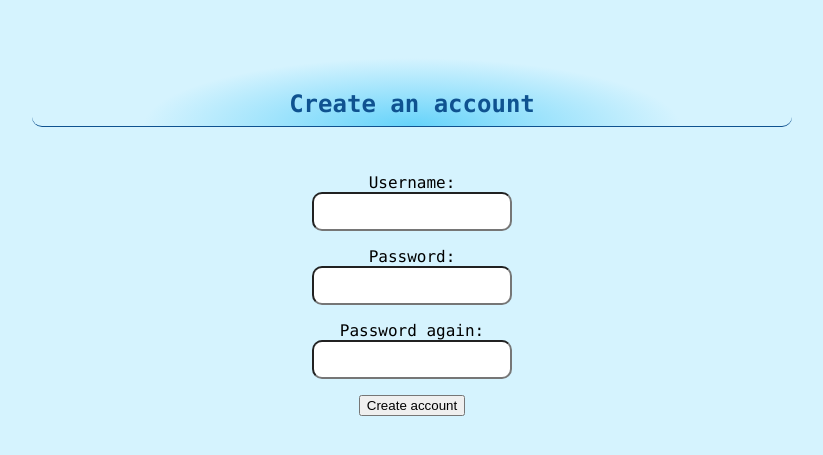
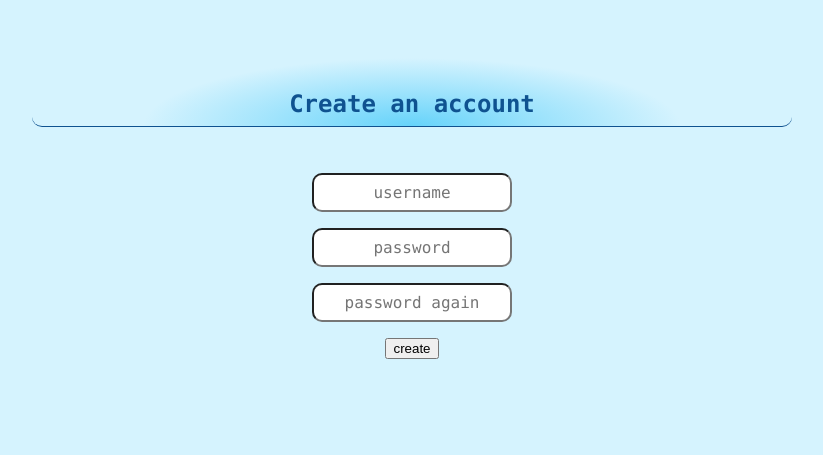
Before and after one commit to neoharju/docnotes, a Flask app: page /register in a window 1280 px wide. Shown: the part 168-623 px from the top of the page, without its empty margins (228-1051 px from the left). Run offline with Flask 3, Linux system fonts and the light colour scheme.

Commit message:
Add placeholders for inputs and style

```diff
--- a/templates/register.html
+++ b/templates/register.html
@@ -6,20 +6,20 @@
 <h2>Create an account</h2>
 <form class="auth-form" action="{{ url_for('register') }}" method="post">
 	<p>
-		<label for="username">Username:</label><br />
-		<input type="text" id="username" name="username" value="{{ filled.username }}" maxlength="20" minlength="2"
+		<label for="username"></label>
+		<input type="text" placeholder="username" id="username" name="username" value="{{ filled.username }}" maxlength="20" minlength="2"
 			autocomplete="username" required />
 	</p>
 	<p>
-		<label for="password_1">Password:</label><br />
-		<input type="password" id="password_1" name="password_1" autocomplete="new-password" required />
+		<label for="password_1"></label>
+		<input type="password" placeholder="password" id="password_1" name="password_1" autocomplete="new-password" required />
 	</p>
 	<p>
-		<label for="password_2">Password again:</label><br />
-		<input type="password" id="password_2" name="password_2" autocomplete="new-password" required />
+		<label for="password_2"></label>
+		<input type="password" placeholder="password again" id="password_2" name="password_2" autocomplete="new-password" required />
 	</p>
 	<input type="hidden" name="csrf_token" value="{{ session.csrf_token }}">
-	<button type="submit">Create account</button>
+	<button type="submit">create</button>
 </form>
 
 {% endblock %}
```
Also changed, not shown: templates/login.html (+5 -5 lines).
